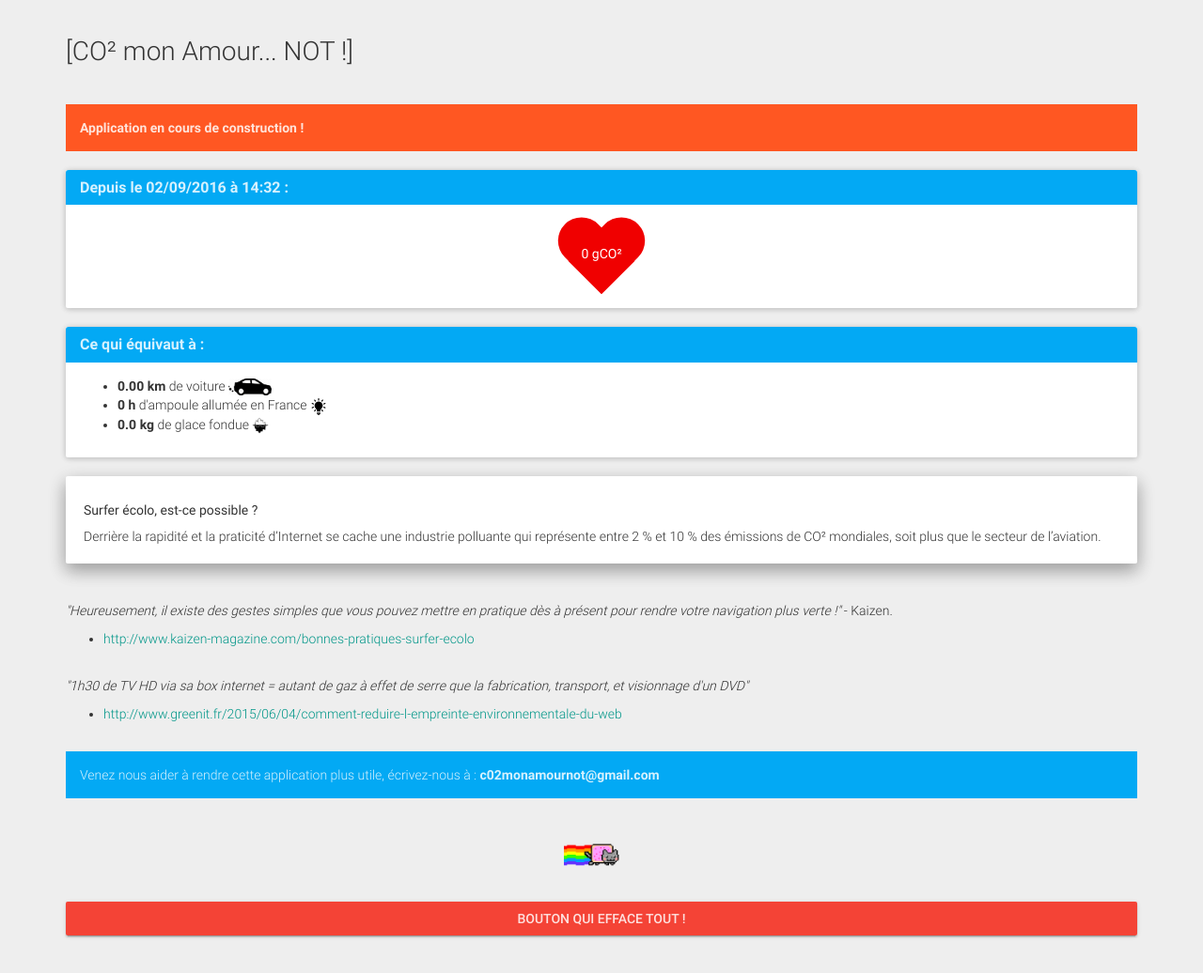
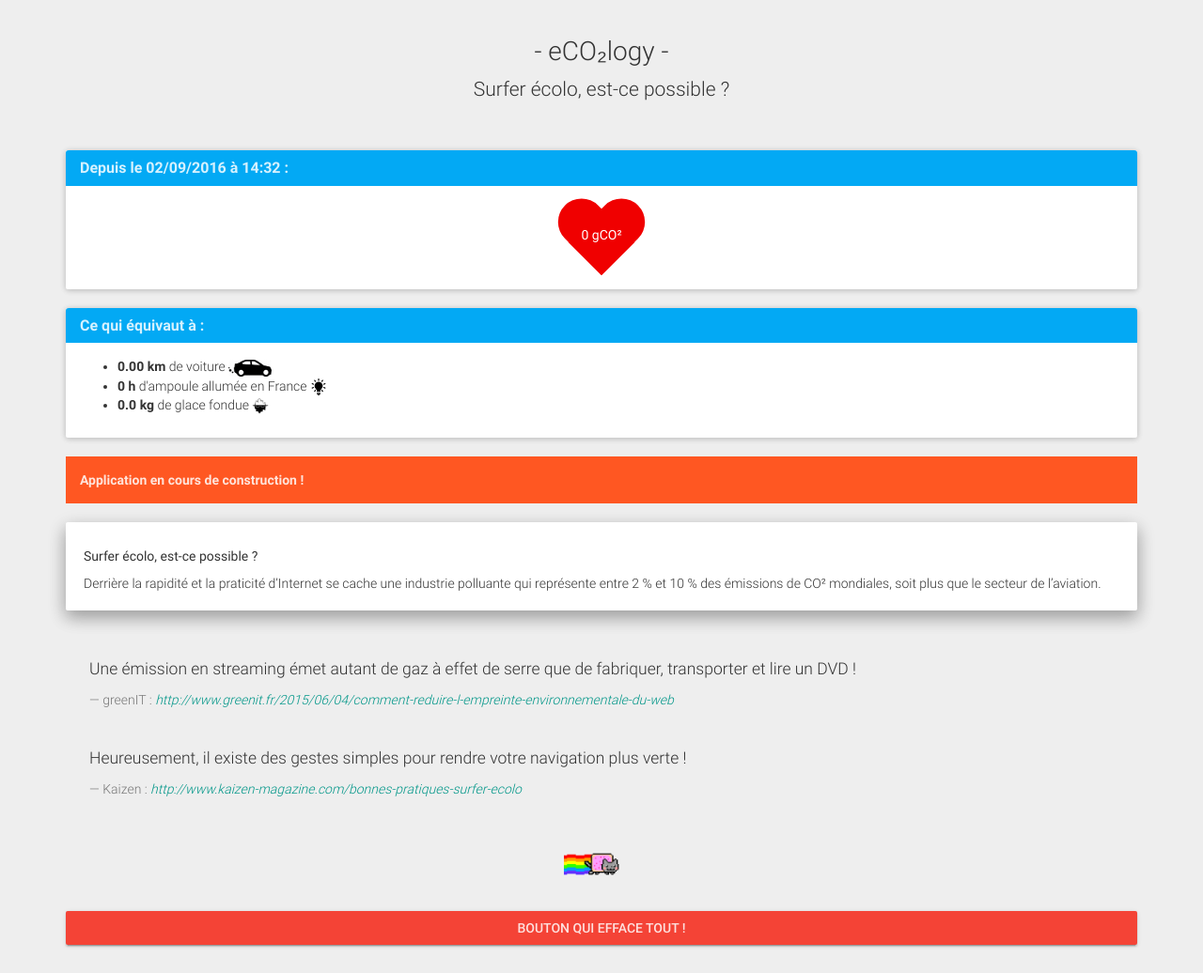
Before and after one commit to SwannLV/co2-mon-amour, a browser extension: page src/browser_action/index.html in a window 1280 px wide. Shown: the whole page at 94% size. Drawn offline with Linux system fonts and the light colour scheme.

Commit message:
eCO2logy

```diff
--- a/src/browser_action/index.html
+++ b/src/browser_action/index.html
@@ -87,15 +87,9 @@
 
 	<div class="container">
 
-	<div class="page-header">
-		<h1 id="navbar">[CO² mon Amour... NOT !]</h1>
-	</div>
-
-
-	<div class="bs-component">
-		<div class="alert alert-dismissible alert-warning">
-			<strong>Application en cours de construction !</strong>
-		</div>
+		<div class="page-header text-center">
+			<h1 id="navbar">- eCO₂logy -</h1>
+			<p class="lead">Surfer écolo, est-ce possible ?</p>
 		</div>
 
 
@@ -123,36 +117,36 @@
 			</div>
 		</div>
 
+		<div class="bs-component">
+			<div class="alert alert-dismissible alert-warning">
+				<strong>Application en cours de construction !</strong>
+			</div>
+		</div>
+
 
 		<div class="bs-component">
 			<div class="jumbotron">
-			<h5>Surfer écolo, est-ce possible ?</h5> Derrière la rapidité et la praticité d’Internet se cache une industrie polluante qui représente entre 2 % et 10 % des émissions de CO² mondiales, soit plus que le secteur de l’aviation.
+				<h5>Surfer écolo, est-ce possible ?</h5>
+				Derrière la rapidité et la praticité d’Internet se cache une industrie polluante qui représente entre 2 % et 10 % des émissions de CO² mondiales, soit plus que le secteur de l’aviation.
 			</div>
 		</div>
+
 
 		<!--<h3>Mais aussi :</h3>
 		<ul id="equi2">
 		</ul>-->
 
-		<br/>
-
-		<p><i>"Heureusement, il existe des gestes simples que vous pouvez mettre en pratique dès à présent pour rendre votre navigation plus verte !"</i> - Kaizen.</p>
-		<ul>
-			<li><a target="_blank" href="http://www.kaizen-magazine.com/bonnes-pratiques-surfer-ecolo/">http://www.kaizen-magazine.com/bonnes-pratiques-surfer-ecolo</a></li>
-		</ul>
 		<br>
 
-		<p><i>"1h30 de TV HD via sa box internet = autant de gaz à effet de serre que la fabrication, transport, et visionnage d'un DVD"</i></p>
-		<ul>
-			<li><a target="_blank" href="http://www.greenit.fr/2015/06/04/comment-reduire-l-empreinte-environnementale-du-web/">http://www.greenit.fr/2015/06/04/comment-reduire-l-empreinte-environnementale-du-web</a></li>
-		</ul>
-		<br>
+		<blockquote>
+			<p>Une émission en streaming émet autant de gaz à effet de serre que de fabriquer, transporter et lire un DVD !</p>
+			<small>greenIT : <cite title="Source Title"><a target="_blank" href="http://www.greenit.fr/2015/06/04/comment-reduire-l-empreinte-environnementale-du-web/">http://www.greenit.fr/2015/06/04/comment-reduire-l-empreinte-environnementale-du-web</a></cite></small>
+		</blockquote>
 
-		<div class="bs-component">
-			<div class="alert alert-dismissible alert-info">
-				Venez nous aider à rendre cette application plus utile, écrivez-nous à : <strong>c02monamournot@gmail.com</strong>
-			</div>
-		</div>
+		<blockquote>
+			<p>Heureusement, il existe des gestes simples pour rendre votre navigation plus verte !</p>
+			<small>Kaizen : <cite title="Source Title"><a target="_blank" href="http://www.kaizen-magazine.com/bonnes-pratiques-surfer-ecolo/">http://www.kaizen-magazine.com/bonnes-pratiques-surfer-ecolo</a></cite></small>
+		</blockquote>
 
 		<img src="../../icons/net2.gif" class="centre" style="height:80px"/>
 
```
Also changed, not shown: manifest.json. Lines whose indentation alone changed are shown as unchanged.
